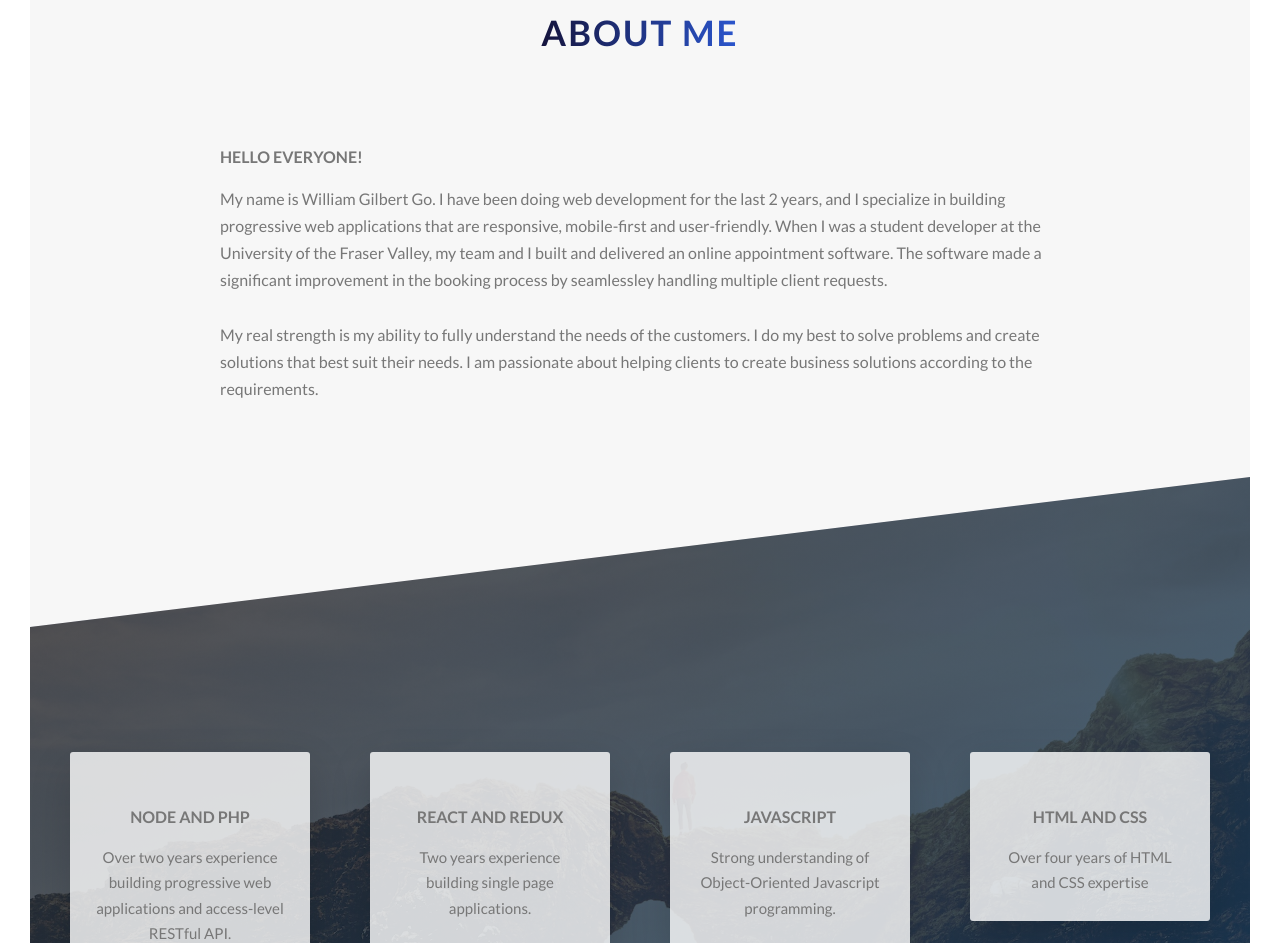
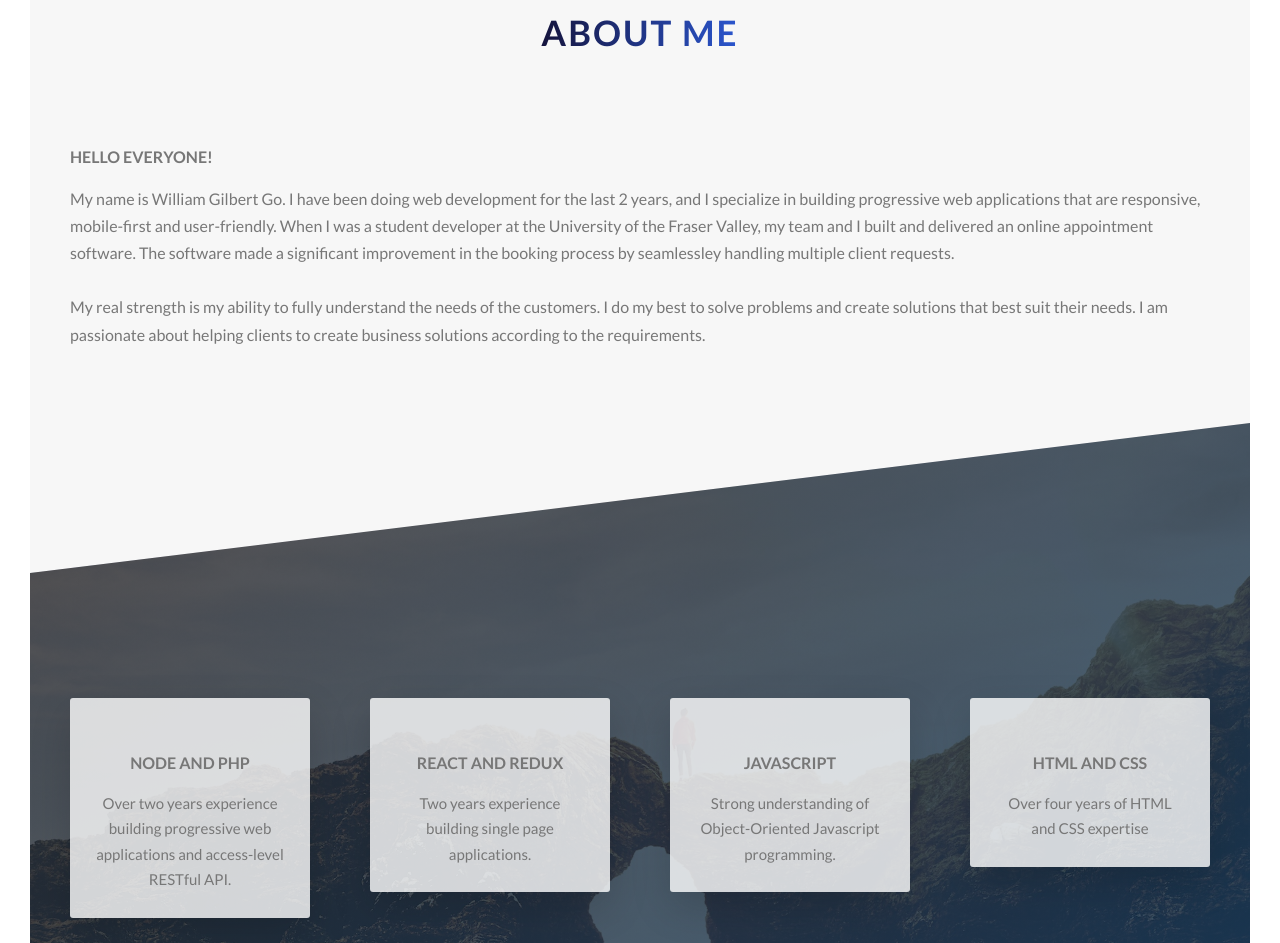
Before and after one commit to devwilliamgo/williamgo, a website: page index.html in a window 1280 px wide. Shown: the part 877-1820 px from the top of the page. Drawn offline with Linux system fonts and the light colour scheme.

Commit message:
Update index.html

```diff
--- a/index.html
+++ b/index.html
@@ -57,7 +57,6 @@
 
             <div class="row">
                 <div class="col-1-of-1">
-                  <div class="indented">
                     <h3 class="heading-tertiary u-margin-bottom-small">Hello everyone!</h3>
                     <p class="paragraph">
                         My name is William Gilbert Go. I have been doing web development for the last 2 years, and I specialize in building progressive web applications that are responsive, mobile-first and user-friendly.
@@ -67,7 +66,6 @@
                         My real strength is my ability to fully understand the needs of the customers. I do my best to solve problems and create solutions that best suit their needs.
                         I am passionate about helping clients to create business solutions according to the requirements.
                     </p>
-                  </div>
                 </div>
                 <!--                     <div class="col-1-of-2">
                         <div class="composition">
```
